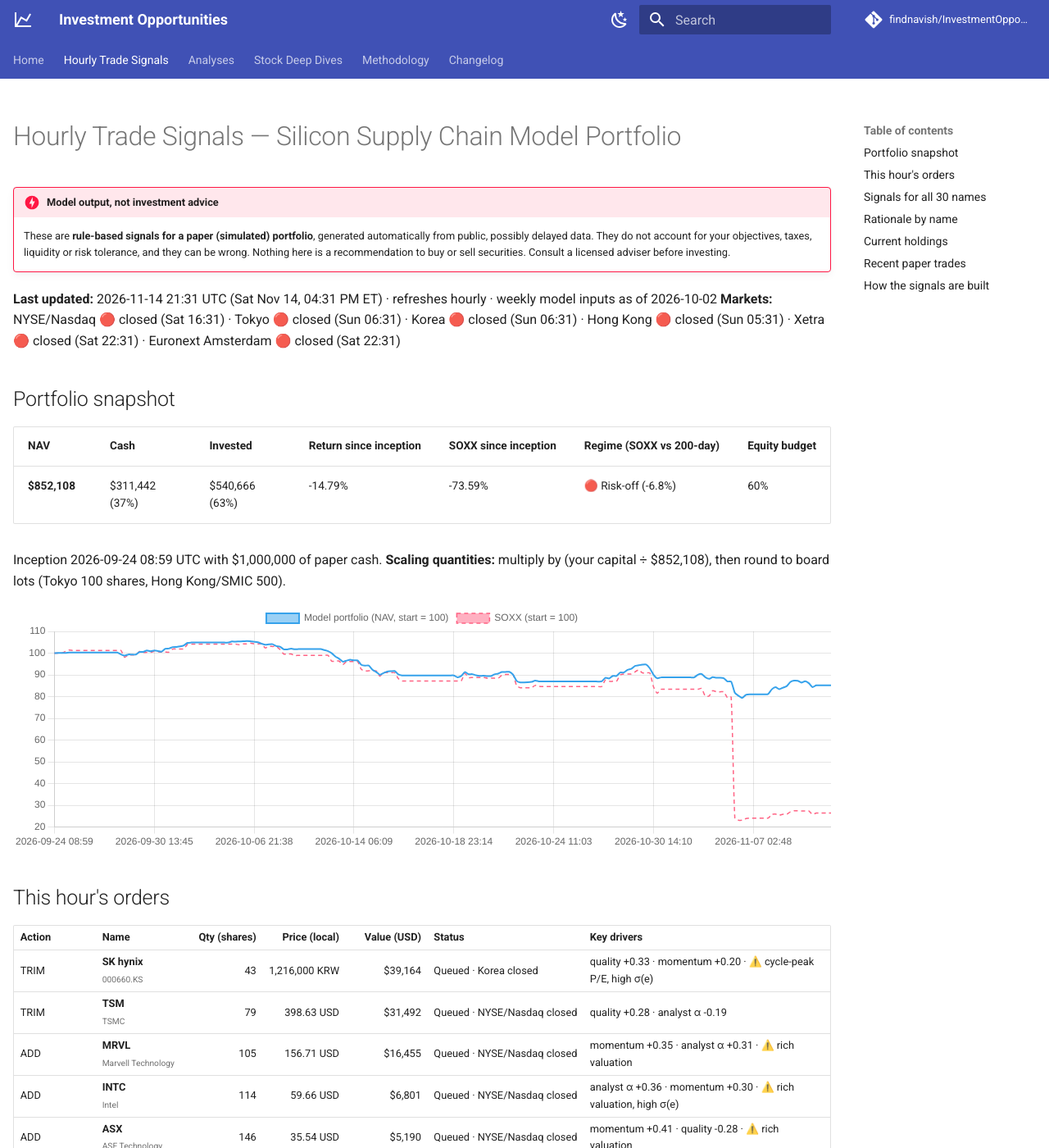
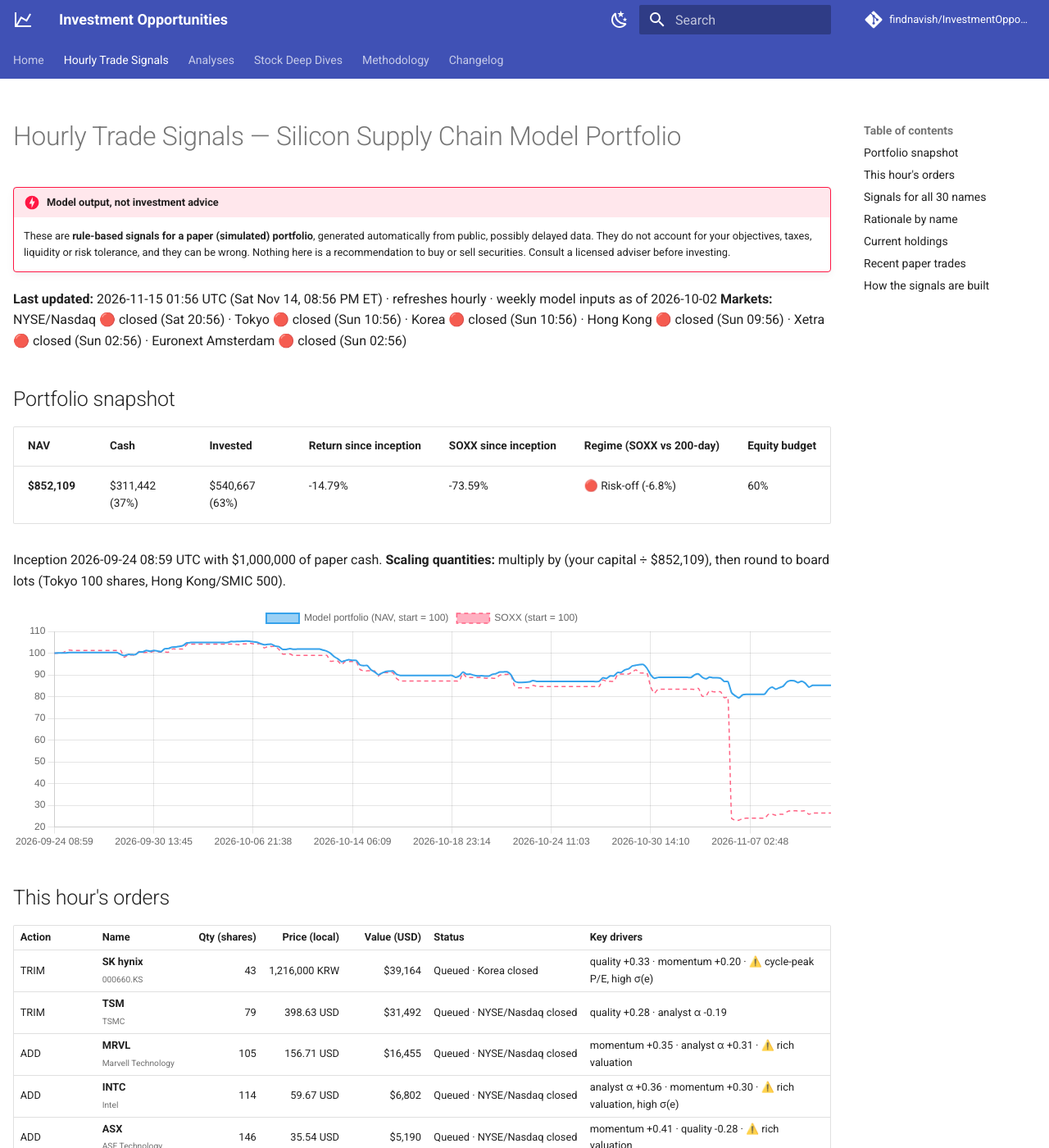
Before and after one commit to findnavish/InvestmentOpportunities, an MkDocs documentation site: the page built from docs/trade-signals/index.md, in a window 1280 px wide and 1400 px high. Shown: the whole window at 82% size. Built offline with MkDocs 1.6.1 and Material for MkDocs 9.7.7, drawn with Linux system fonts in a browser that asks for light colours; comment, search, counter and statistics services are not loaded; some of the changed text lies outside the part shown.

Commit message:
Signals update 2026-11-15 01:56 UTC

```diff
--- a/docs/trade-signals/index.md
+++ b/docs/trade-signals/index.md
@@ -8,16 +8,16 @@ hide:
 !!! danger "Model output, not investment advice"
     These are **rule-based signals for a paper (simulated) portfolio**, generated automatically from public, possibly delayed data. They do not account for your objectives, taxes, liquidity or risk tolerance, and they can be wrong. Nothing here is a recommendation to buy or sell securities. Consult a licensed adviser before investing.
 
-**Last updated:** 2026-11-14 21:31 UTC (Sat Nov 14, 04:31 PM ET) · refreshes hourly · weekly model inputs as of 2026-10-02
-**Markets:** NYSE/Nasdaq 🔴 closed (Sat 16:31) · Tokyo 🔴 closed (Sun 06:31) · Korea 🔴 closed (Sun 06:31) · Hong Kong 🔴 closed (Sun 05:31) · Xetra 🔴 closed (Sat 22:31) · Euronext Amsterdam 🔴 closed (Sat 22:31)
+**Last updated:** 2026-11-15 01:56 UTC (Sat Nov 14, 08:56 PM ET) · refreshes hourly · weekly model inputs as of 2026-10-02
+**Markets:** NYSE/Nasdaq 🔴 closed (Sat 20:56) · Tokyo 🔴 closed (Sun 10:56) · Korea 🔴 closed (Sun 10:56) · Hong Kong 🔴 closed (Sun 09:56) · Xetra 🔴 closed (Sun 02:56) · Euronext Amsterdam 🔴 closed (Sun 02:56)
 
 ## Portfolio snapshot
 
 | NAV | Cash | Invested | Return since inception | SOXX since inception | Regime (SOXX vs 200-day) | Equity budget |
 |---|---|---|---|---|---|---|
-| **$852,108** | $311,442 (37%) | $540,666 (63%) | -14.79% | -73.59% | 🔴 Risk-off (-6.8%) | 60% |
+| **$852,109** | $311,442 (37%) | $540,667 (63%) | -14.79% | -73.59% | 🔴 Risk-off (-6.8%) | 60% |
 
-Inception 2026-09-24 08:59 UTC with $1,000,000 of paper cash. **Scaling quantities:** multiply by (your capital ÷ $852,108), then round to board lots (Tokyo 100 shares, Hong Kong/SMIC 500).
+Inception 2026-09-24 08:59 UTC with $1,000,000 of paper cash. **Scaling quantities:** multiply by (your capital ÷ $852,109), then round to board lots (Tokyo 100 shares, Hong Kong/SMIC 500).
 
 <canvas id="navChart" height="90"></canvas>
 
@@ -30,7 +30,7 @@ Inception 2026-09-24 08:59 UTC with $1,000,000 of paper cash. **Scaling quantiti
 | TRIM | **SK hynix**<br><small>000660.KS</small> | 43 | 1,216,000 KRW | $39,164 | Queued · Korea closed | quality +0.33 · momentum +0.20 · ⚠️ cycle-peak P/E, high σ(e) |
 | TRIM | **TSM**<br><small>TSMC</small> | 79 | 398.63 USD | $31,492 | Queued · NYSE/Nasdaq closed | quality +0.28 · analyst α -0.19 |
 | ADD | **MRVL**<br><small>Marvell Technology</small> | 105 | 156.71 USD | $16,455 | Queued · NYSE/Nasdaq closed | momentum +0.35 · analyst α +0.31 · ⚠️ rich valuation |
-| ADD | **INTC**<br><small>Intel</small> | 114 | 59.66 USD | $6,801 | Queued · NYSE/Nasdaq closed | analyst α +0.36 · momentum +0.30 · ⚠️ rich valuation, high σ(e) |
+| ADD | **INTC**<br><small>Intel</small> | 114 | 59.67 USD | $6,802 | Queued · NYSE/Nasdaq closed | analyst α +0.36 · momentum +0.30 · ⚠️ rich valuation, high σ(e) |
 | ADD | **ASX**<br><small>ASE Technology</small> | 146 | 35.54 USD | $5,190 | Queued · NYSE/Nasdaq closed | momentum +0.41 · quality -0.28 · ⚠️ rich valuation |
 
 </div>
@@ -51,7 +51,7 @@ Sorted by score. **Weight** = current → target share of NAV. **Key drivers** =
 | 🟢🟢 Strong Buy | +1.10 | **SK hynix**<br><small>000660.KS</small> | 1,216,000 KRW | – | +0.0% | +104% | -20% | 40 | +0.62 | 9.4% → 4.7% | TRIM 43 | quality +0.33 · momentum +0.20 · ⚠️ cycle-peak P/E, high σ(e) |
 | 🟢🟢 Strong Buy | +0.93 | **NVDA**<br><small>NVIDIA</small> | 162.82 USD | +101% | +9.7% | +15% | -20% | 25 | +0.47 | 6.4% → 6.7% | – | analyst α +0.48 · momentum -0.23 · ⚠️ oversold |
 | 🟢 Buy | +0.65 | **AMAT**<br><small>Applied Materials</small> | 370.25 USD | +73% | +3.2% | +84% | -17% | 43 | +0.03 | 3.6% → 3.9% | – | analyst α +0.15 · momentum +0.14 |
-| 🟢 Buy | +0.45 | **INTC**<br><small>Intel</small> | 59.66 USD | +95% | +8.1% | +152% | -32% | 32 | -0.62 | 1.1% → 1.9% | ADD 114 | analyst α +0.36 · momentum +0.30 · ⚠️ rich valuation, high σ(e) |
+| 🟢 Buy | +0.45 | **INTC**<br><small>Intel</small> | 59.67 USD | +95% | +8.1% | +150% | -32% | 32 | -0.62 | 1.1% → 1.9% | ADD 114 | analyst α +0.36 · momentum +0.30 · ⚠️ rich valuation, high σ(e) |
 | 🟢 Buy | +0.45 | **ASX**<br><small>ASE Technology</small> | 35.54 USD | +43% | -2.0% | +173% | +4% | 43 | -0.68 | 2.4% → 3.0% | ADD 146 | momentum +0.41 · quality -0.28 · ⚠️ rich valuation |
 | 🟢 Buy | +0.25 | **TSM**<br><small>TSMC</small> | 398.63 USD | +39% | -5.0% | +48% | -1% | 45 | +0.58 | 5.9% → 2.2% | TRIM 79 | quality +0.28 · analyst α -0.19 |
 | ⚪ Hold | +0.14 | **LRCX**<br><small>Lam Research</small> | 225.91 USD | +66% | +1.3% | +73% | -20% | 42 | +0.02 | 1.5% → 1.5% | – | trend -0.12 · momentum +0.10 |
@@ -68,10 +68,10 @@ Sorted by score. **Weight** = current → target share of NAV. **Key drivers** =
 | 🔴 Sell | -0.53 | **Disco**<br><small>6146.T</small> | 47,440 JPY | +72% | +3.3% | +4% | -27% | 44 | +0.06 | 0.0% → 0.0% | – | momentum -0.26 · analyst α +0.19 |
 | 🔴 Sell | -0.57 | **ENTG**<br><small>Entegris</small> | 147.36 USD | +18% | -10.4% | +72% | +6% | 50 | -0.02 | 0.0% → 0.0% | – | analyst α -0.48 · trend +0.21 |
 | 🔴 Sell | -0.60 | **AMKR**<br><small>Amkor Technology</small> | 36.10 USD | +112% | +12.4% | +32% | -36% | 42 | -1.00 | 0.0% → 0.0% | – | analyst α +0.66 · quality -0.43 |
-| 🔴🔴 Strong Sell | -0.75 | **AVGO**<br><small>Broadcom</small> | 346.64 USD | +53% | -1.4% | -3% | -5% | 53 | +0.26 | 0.0% → 0.0% | – | momentum -0.41 · quality +0.11 |
+| 🔴🔴 Strong Sell | -0.75 | **AVGO**<br><small>Broadcom</small> | 346.62 USD | +53% | -1.4% | -3% | -5% | 53 | +0.26 | 0.0% → 0.0% | – | momentum -0.41 · quality +0.11 |
 | 🔴🔴 Strong Sell | -0.93 | **QCOM**<br><small>Qualcomm</small> | 172.39 USD | +13% | -11.5% | +1% | +2% | 49 | +0.70 | 0.0% → 0.0% | – | analyst α -0.55 · quality +0.43 |
-| 🔴🔴 Strong Sell | -1.02 | **TXN**<br><small>Texas Instruments</small> | 303.65 USD | +7% | -12.6% | +73% | +16% | 55 | +0.24 | 0.0% → 0.0% | – | analyst α -0.85 · trend +0.25 |
-| 🔴🔴 Strong Sell | -1.04 | **SNPS**<br><small>Synopsys</small> | 455.22 USD | +25% | -8.4% | +15% | +3% | 49 | +0.14 | 0.0% → 0.0% | – | analyst α -0.41 · momentum -0.20 |
+| 🔴🔴 Strong Sell | -1.02 | **TXN**<br><small>Texas Instruments</small> | 303.68 USD | +7% | -12.6% | +73% | +16% | 55 | +0.24 | 0.0% → 0.0% | – | analyst α -0.85 · trend +0.25 |
+| 🔴🔴 Strong Sell | -1.04 | **SNPS**<br><small>Synopsys</small> | 455.24 USD | +25% | -8.4% | +15% | +3% | 49 | +0.14 | 0.0% → 0.0% | – | analyst α -0.41 · momentum -0.20 |
 | 🔴🔴 Strong Sell | -1.18 | **CDNS**<br><small>Cadence Design Systems</small> | 323.04 USD | +26% | -8.2% | +1% | -2% | 48 | +0.31 | 0.0% → 0.0% | – | analyst α -0.36 · momentum -0.30 |
 | 🔴🔴 Strong Sell | -1.21 | **SMIC**<br><small>0981.HK</small> | 48.52 HKD | +98% | +10.5% | -24% | -27% | 45 | -0.99 | 0.0% → 0.0% | – | analyst α +0.55 · momentum -0.53 |
 | 🔴🔴 Strong Sell | -1.39 | **Shin-Etsu**<br><small>4063.T</small> | 5,676 JPY | +37% | -5.2% | +31% | -10% | 45 | -0.20 | 0.0% → 0.0% | – | analyst α -0.27 · momentum -0.17 |
@@ -101,7 +101,7 @@ Click a name to expand the full reasoning behind its rating and quantity.
     Within rebalance band of target 3.9%: no trade. Analyst target 638.94 USD vs 370.25 USD (+73%, 36 analysts); de-biased α +3.2% vs CAPM hurdle 11.6%. Downtrend -17% vs 200-day avg; 12-1 mom +84%; RSI 43. Quality z +0.03 (ROE 36%).
 
 ??? success "INTC (INTC) — 🟢 Buy, score +0.45"
-    **ADD 114 sh** → target 1.9% of NAV (sized ∝ score ÷ σ(e), cap 10%). Analyst target 116.37 USD vs 59.66 USD (+95%, 43 analysts); de-biased α +8.1% vs CAPM hurdle 14.0%. Downtrend -32% vs 200-day avg; 12-1 mom +152%; RSI 32. Quality z -0.62 (ROE -0%). ⚠️ price implies 86% stage-1 growth (reverse DCF); high firm-specific risk σ(e) 63% → smaller size.
+    **ADD 114 sh** → target 1.9% of NAV (sized ∝ score ÷ σ(e), cap 10%). Analyst target 116.37 USD vs 59.67 USD (+95%, 43 analysts); de-biased α +8.1% vs CAPM hurdle 14.0%. Downtrend -32% vs 200-day avg; 12-1 mom +150%; RSI 32. Quality z -0.62 (ROE -0%). ⚠️ price implies 86% stage-1 growth (reverse DCF); high firm-specific risk σ(e) 63% → smaller size.
 
 ??? success "ASX (ASX) — 🟢 Buy, score +0.45"
     **ADD 146 sh** → target 3.0% of NAV (sized ∝ score ÷ σ(e), cap 10%). Analyst target 51.00 USD vs 35.54 USD (+43%, 1 analysts); de-biased α -2.0% vs CAPM hurdle 11.9%. Uptrend +4% vs 200-day avg; 12-1 mom +173%; RSI 43. Quality z -0.68 (ROE 12%). ⚠️ price implies 69% stage-1 growth (reverse DCF).
@@ -152,16 +152,16 @@ Click a name to expand the full reasoning behind its rating and quantity.
     Avoid: not owned. Analyst target 76.40 USD vs 36.10 USD (+112%, 10 analysts); de-biased α +12.4% vs CAPM hurdle 14.0%. Downtrend -36% vs 200-day avg; 12-1 mom +32%; RSI 42. Quality z -1.00 (ROE 9%).
 
 ??? failure "AVGO (AVGO) — 🔴🔴 Strong Sell, score -0.75"
-    Avoid: not owned. Analyst target 531.31 USD vs 346.64 USD (+53%, 47 analysts); de-biased α -1.4% vs CAPM hurdle 11.2%. Downtrend -5% vs 200-day avg; 12-1 mom -3%; RSI 53. Quality z +0.26 (ROE 31%).
+    Avoid: not owned. Analyst target 531.31 USD vs 346.62 USD (+53%, 47 analysts); de-biased α -1.4% vs CAPM hurdle 11.2%. Downtrend -5% vs 200-day avg; 12-1 mom -3%; RSI 53. Quality z +0.26 (ROE 31%).
 
 ??? failure "QCOM (QCOM) — 🔴🔴 Strong Sell, score -0.93"
     Avoid: not owned. Analyst target 194.13 USD vs 172.39 USD (+13%, 30 analysts); de-biased α -11.5% vs CAPM hurdle 11.9%. Uptrend +2% vs 200-day avg; 12-1 mom +1%; RSI 49. Quality z +0.70 (ROE 23%).
 
 ??? failure "TXN (TXN) — 🔴🔴 Strong Sell, score -1.02"
-    Avoid: not owned. Analyst target 324.71 USD vs 303.65 USD (+7%, 31 analysts); de-biased α -12.6% vs CAPM hurdle 10.8%. Uptrend +16% vs 200-day avg; 12-1 mom +73%; RSI 55. Quality z +0.24 (ROE 30%).
+    Avoid: not owned. Analyst target 324.71 USD vs 303.68 USD (+7%, 31 analysts); de-biased α -12.6% vs CAPM hurdle 10.8%. Uptrend +16% vs 200-day avg; 12-1 mom +73%; RSI 55. Quality z +0.24 (ROE 30%).
 
 ??? failure "SNPS (SNPS) — 🔴🔴 Strong Sell, score -1.04"
-    Avoid: not owned. Analyst target 569.78 USD vs 455.22 USD (+25%, 26 analysts); de-biased α -8.4% vs CAPM hurdle 10.3%. Uptrend +3% vs 200-day avg; 12-1 mom +15%; RSI 49. Quality z +0.14 (ROE 7%).
+    Avoid: not owned. Analyst target 569.78 USD vs 455.24 USD (+25%, 26 analysts); de-biased α -8.4% vs CAPM hurdle 10.3%. Uptrend +3% vs 200-day avg; 12-1 mom +15%; RSI 49. Quality z +0.14 (ROE 7%).
 
 ??? failure "CDNS (CDNS) — 🔴🔴 Strong Sell, score -1.18"
     Avoid: not owned. Analyst target 405.47 USD vs 323.04 USD (+26%, 26 analysts); de-biased α -8.2% vs CAPM hurdle 10.0%. Downtrend -2% vs 200-day avg; 12-1 mom +1%; RSI 48. Quality z +0.31 (ROE 22%).
@@ -188,7 +188,7 @@ Click a name to expand the full reasoning behind its rating and quantity.
 | 6857.T | Advantest | 100 | 30,730 JPY | $19,244 | 2.3% | Hold |
 | LRCX | Lam Research | 58 | 225.91 USD | $13,103 | 1.5% | Hold |
 | IFX.DE | Infineon Technologies | 225 | 49.88 EUR | $12,376 | 1.5% | Hold |
-| INTC | Intel | 152 | 59.66 USD | $9,068 | 1.1% | Buy |
+| INTC | Intel | 152 | 59.67 USD | $9,069 | 1.1% | Buy |
 | TER | Teradyne | 35 | 249.49 USD | $8,732 | 1.0% | Hold |
 
 ## Recent paper trades
```
Also changed, not shown: docs/trade-signals/nav.json (+1 -1 lines).
